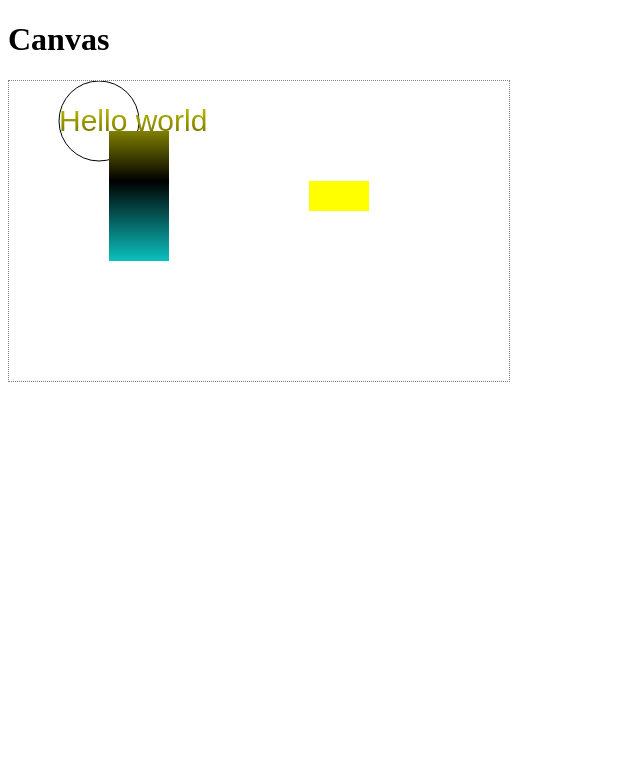
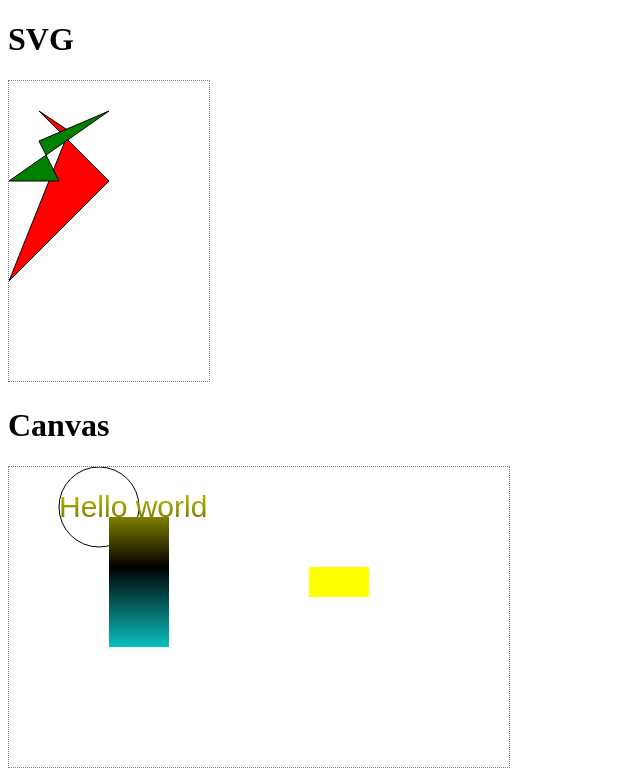
Before and after one commit to francho/curso-webapps, a plain HTML site: page html5/graficos.html in a window 1280 px wide. Shown: the whole page, without its empty margins (0-640 px from the left). Drawn offline with Linux system fonts and the light colour scheme.

Commit message:
Añadido ejemplo de SVG

```diff
--- a/html5/graficos.html
+++ b/html5/graficos.html
@@ -4,12 +4,23 @@
     <meta charset="UTF-8">
     <title></title>
     <style>
-        #lienzo {
+        svg, canvas {
             border: 1px gray dotted;
         }
     </style>
 </head>
 <body>
+<h1>SVG</h1>
+
+<svg width="200" height="300">
+    <polygon points="0,200,100,100,30,30,60,50"
+             style="fill:red;stroke:black;stroke-with:2"></polygon>
+
+    <polygon points="0,100,100,30,30,60,50,100"
+             style="fill:green;stroke:black;stroke-with:2"></polygon>
+</svg>
+
+
 <h1>Canvas</h1>
 
 <canvas width="500" height="300" id="lienzo"></canvas>
@@ -38,7 +49,6 @@
 
     context.font = '30px Arial';
     context.fillText('Hello world', 50, 50);
-
 </script>
 </body>
 </html>
```
